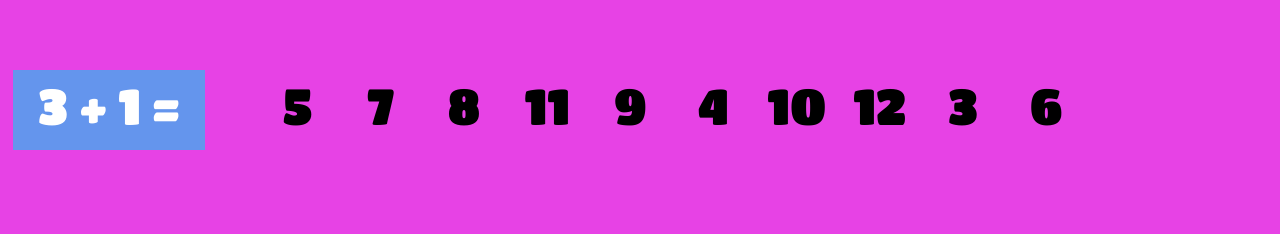
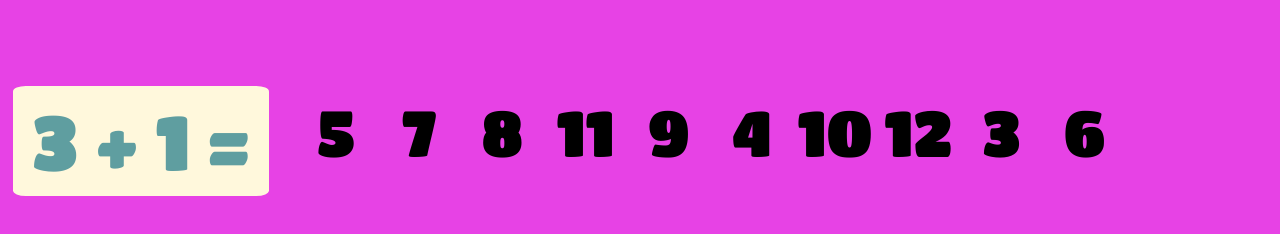
Before and after one commit to joe-may/StudyPup2.0, a plain HTML site: page snowracers/index.html in a window 1280 px wide. Both pictures are taken after a click on the button "START". Shown: the part 610-844 px from the top of the page. Drawn offline with nearby package versions, Linux system fonts and the light colour scheme; grey boxes are pictures that could not be loaded.

Commit message:
dynamically change font sizes and characters

```diff
--- a/snowracers/racerstyle.css
+++ b/snowracers/racerstyle.css
@@ -26,7 +26,6 @@
     position: fixed;
     bottom: 0;
     /* background-color: aqua; */
-
     width: 100%;
     height: 15%;
     left: 100;
@@ -51,11 +50,10 @@
       flex-flow: row wrap;
 	  /* justify-content: space-around; */
 	  position: fixed;
-	  font-size: 50px;
       width: 65%;
       height: 10%;
-      margin-left: 20%;
-      top: 85%;
+      margin-left: 23%;
+      top: 87%;
       font-family: 'Titan One';
       z-index: 800;
 
@@ -63,11 +61,11 @@
 
 
     .answers div {
+        font-size:5vw;
         font-family: 'Titan One', cursive;
         height: 10%;
         width: 10%;
         color: black;
-        font-size: 50px;
         text-align: center;
         vertical-align: middle;
         cursor: crosshair;
@@ -77,13 +75,15 @@
 
     .problem p {
       position: fixed;
-      font-family: 'Titan One', cursive;
-      font-size: 50px;
-      background-color: cornflowerblue;
-      width: 15%;
-      height: 10%;
+      border-radius: 5%;
+      background-color: cornsilk;
+      color: cadetblue;
+      font-size:6vw;
+      /* background-color: cornflowerblue; */
+      width: 20%;
+
       margin-left: 1%;
-      top: 85%;
+      top: 87%;
       font-family: 'Titan One';
       z-index: 800;
 	}
@@ -104,9 +104,9 @@
       top: 50%;
       margin-left: -10%;
       font-family: 'Titan One';
-      font-size: 60px;
+      font-size:5vw;
       color: rgb(90, 170, 207) ;
-      border-radius: 20px 20px 20px 20px;
+      border-radius: 30px 30px 30px 30px;
       z-index: 800;
   }
   .kart1 {
@@ -115,7 +115,6 @@
       position: fixed;
       left: 0%;
       bottom: 25%;
-      height: 25%;
       z-index: 400;
   }
   .kart2 {
@@ -124,7 +123,6 @@
 	position: fixed;
 	left: 0%;
 	bottom: 50%;
-	height: 25%;
 	z-index: 400;
 }
 
```
